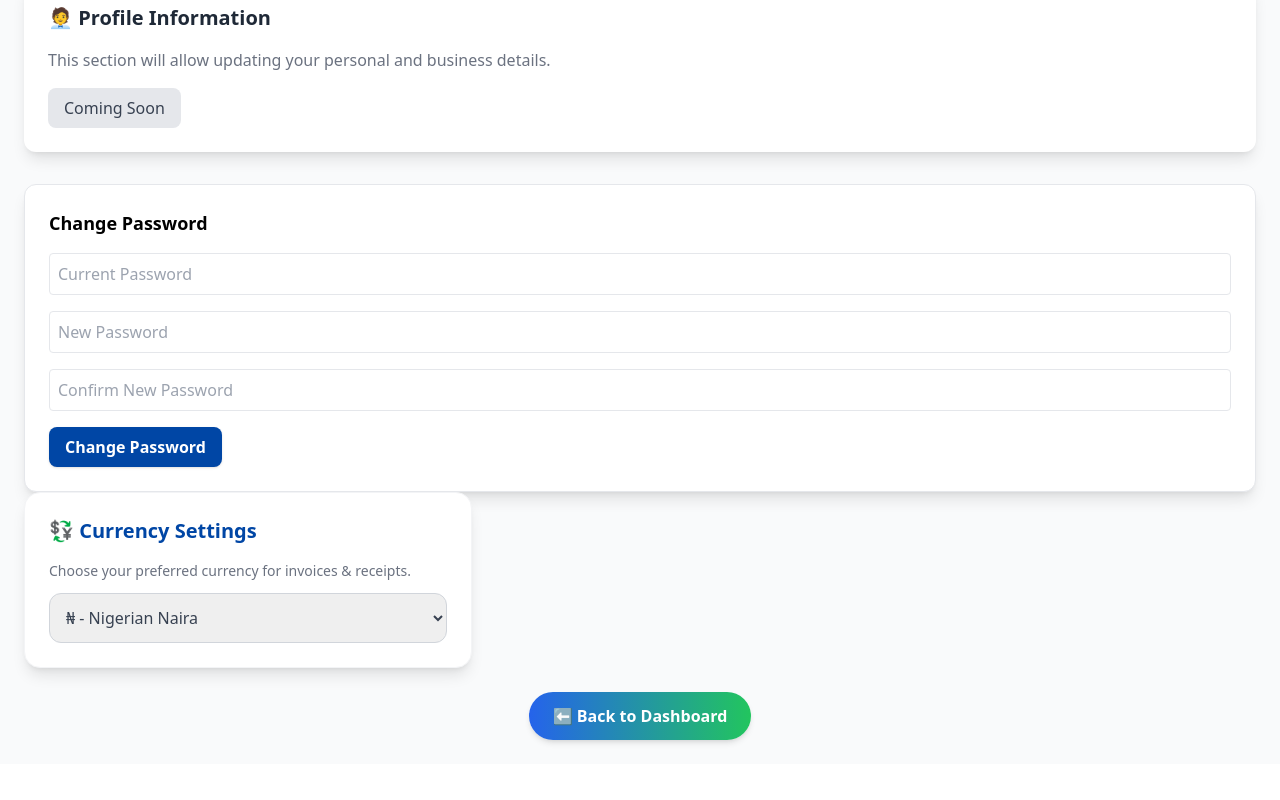
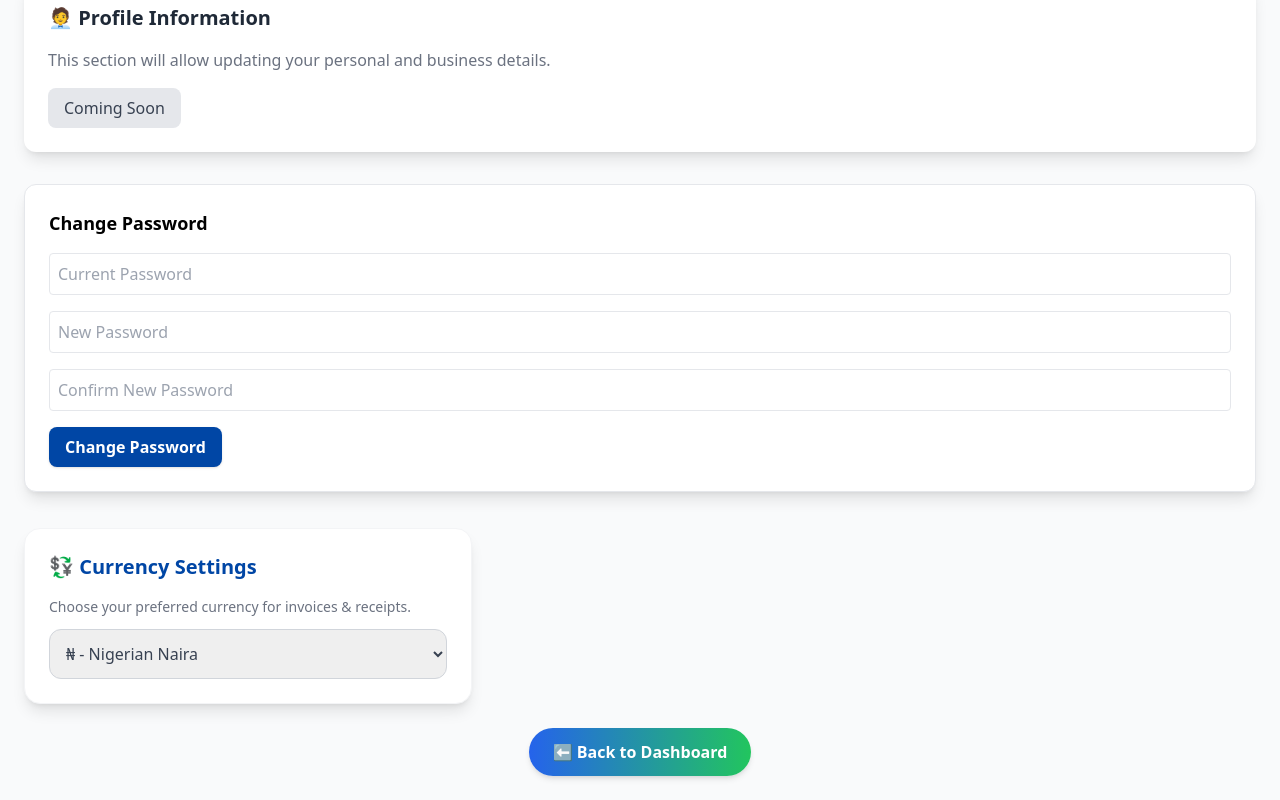
Before and after one commit to Ademolah/QuickInvoiceFrontend, a React (Create React App) app: page /settings in a window 1280 px wide. Shown: the part 558-1358 px from the top of the page. Before the commit the page ends 1322 px from the top, so only its background shows below. Built offline with nearby package versions, Linux system fonts and the light colour scheme; no server answers.

Commit message:
adjusted currency

```diff
--- a/src/pages/Dashboard.jsx
+++ b/src/pages/Dashboard.jsx
@@ -153,7 +153,7 @@ const Dashboard = ({children}) => {
 
           <div className="bg-gradient-to-r from-[#50D6FE] to-[#0046A5] text-white p-6 rounded-xl shadow-lg">
             <h2 className="text-lg font-semibold mb-2">Revenue (Paid)</h2>
-            <p className="text-2xl font-bold">₦{stats.totalRevenue.toLocaleString()}</p>
+            <p className="text-2xl font-bold">{formatCurrency(stats.totalRevenue.toLocaleString())}</p>
           </div>
 
           <div className="bg-gradient-to-r from-[#00B86B] to-[#0046A5] text-white p-6 rounded-xl shadow-lg">
--- a/src/pages/Settings.jsx
+++ b/src/pages/Settings.jsx
@@ -239,7 +239,7 @@ export default function Settings() {
       </select>
     </div> */}
 
-    <div className="p-6 bg-white rounded-2xl shadow-lg border border-gray-100 max-w-md">
+    <div className="p-6 bg-white rounded-2xl mt-9 shadow-lg border border-gray-100 max-w-md">
   <h2 className="text-xl font-bold text-[#0046A5] mb-4">
     💱 Currency Settings
   </h2>
```
